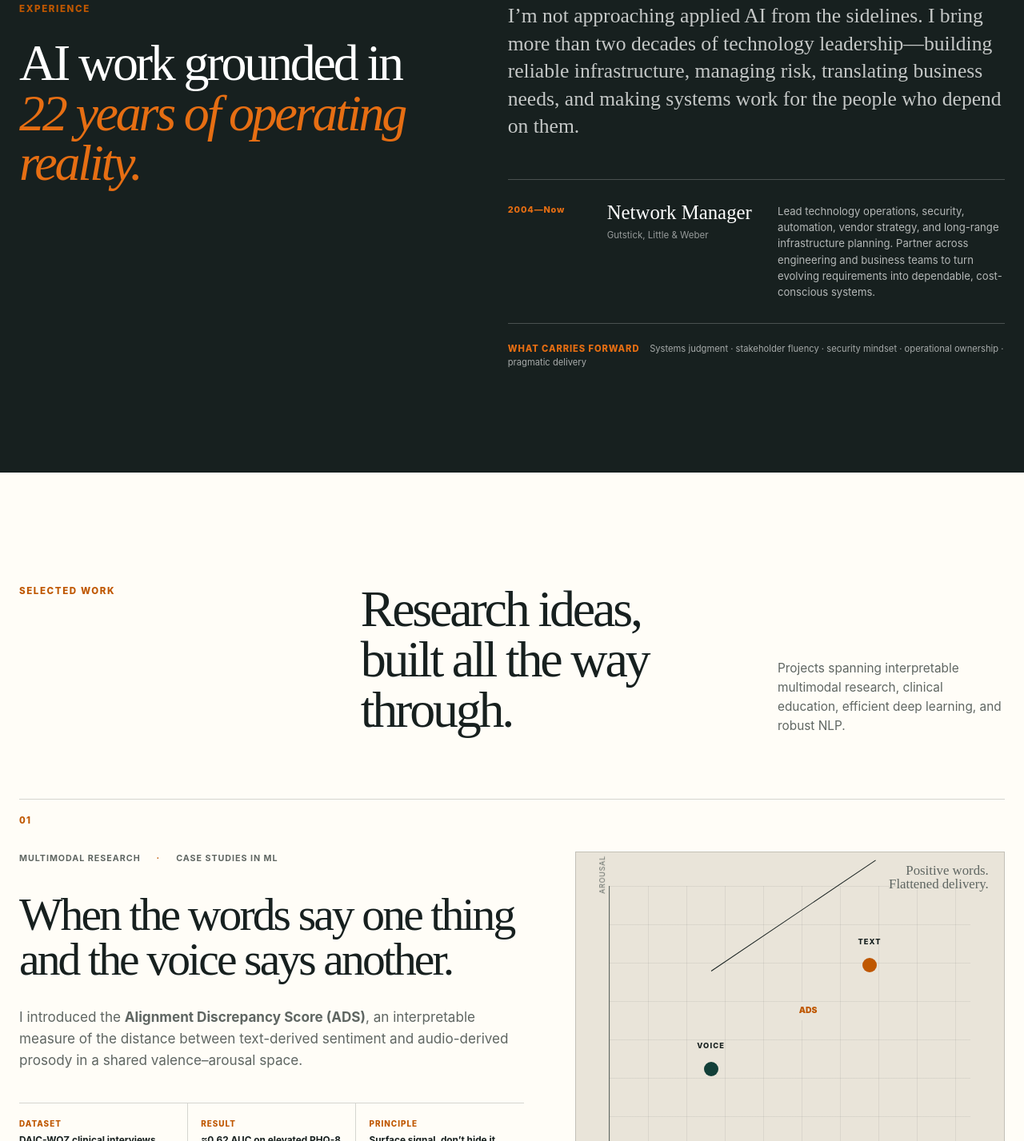
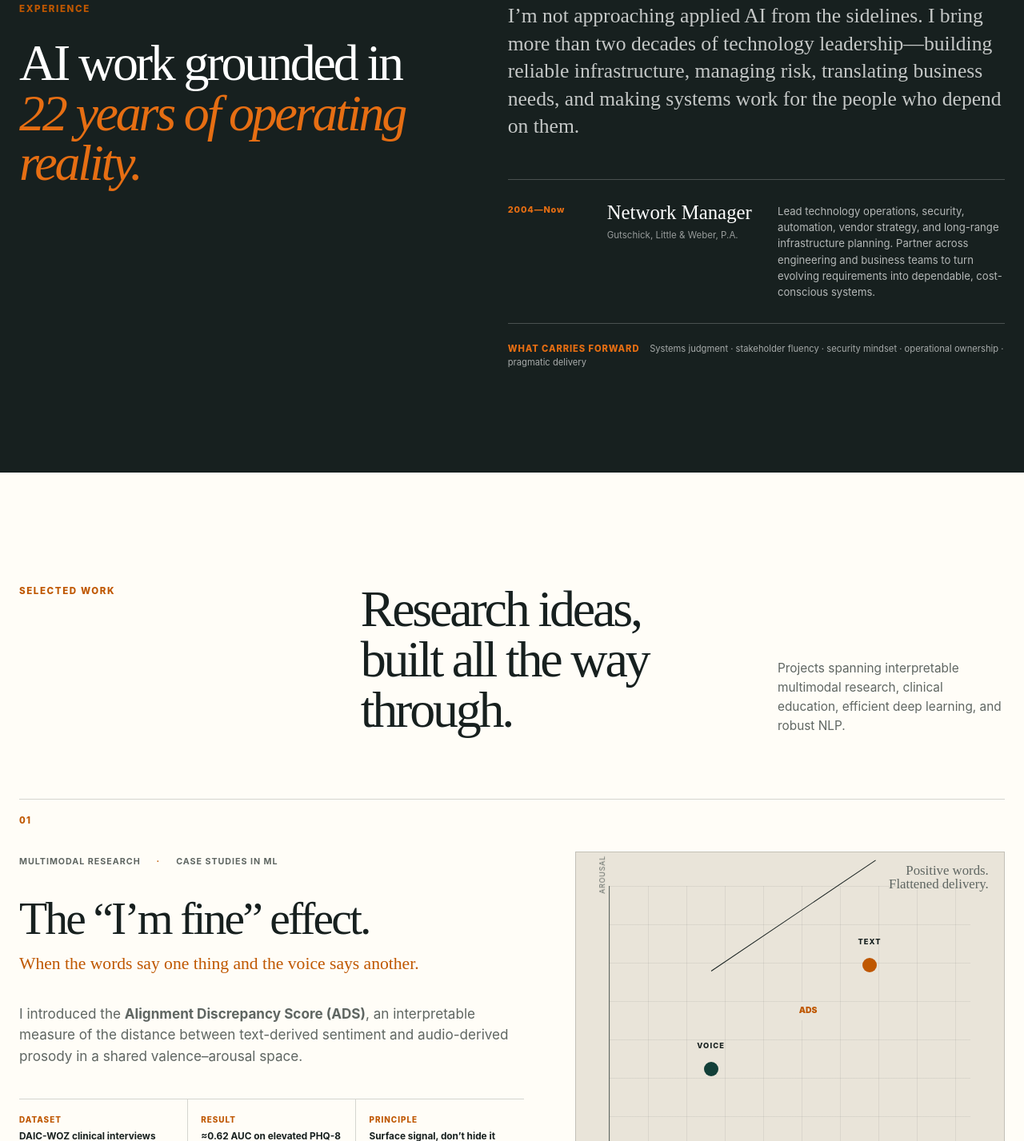
Before and after one commit to rjleggieri/rjleggieri.github.io, a website built with Vite: page index.html in a window 1280 px wide. Shown: the part 925-2352 px from the top of the page at 80% size. Built offline with nearby package versions, Linux system fonts and the light colour scheme.

Commit message:
Sharpen prosody project framing

```diff
--- a/index.html
+++ b/index.html
@@ -74,7 +74,7 @@
             <div class="role-date">2004—Now</div>
             <div>
               <h3>Network Manager</h3>
-              <p class="role-company">Gutstick, Little &amp; Weber</p>
+              <p class="role-company">Gutschick, Little &amp; Weber, P.A.</p>
             </div>
             <p>Lead technology operations, security, automation, vendor strategy, and long-range infrastructure planning. Partner across engineering and business teams to turn evolving requirements into dependable, cost-conscious systems.</p>
           </div>
@@ -93,7 +93,8 @@
           <div class="feature-number">01</div>
           <div class="feature-content">
             <div class="project-meta"><span>Multimodal research</span><span>Case Studies in ML</span></div>
-            <h3>When the words say one thing<br />and the voice says another.</h3>
+            <h3>The “I’m fine” effect.</h3>
+            <p class="feature-kicker">When the words say one thing and the voice says another.</p>
             <p class="feature-summary">I introduced the <strong>Alignment Discrepancy Score (ADS)</strong>, an interpretable measure of the distance between text-derived sentiment and audio-derived prosody in a shared valence–arousal space.</p>
             <div class="project-facts">
               <div><span>Dataset</span><strong>DAIC-WOZ clinical interviews</strong></div>
```
